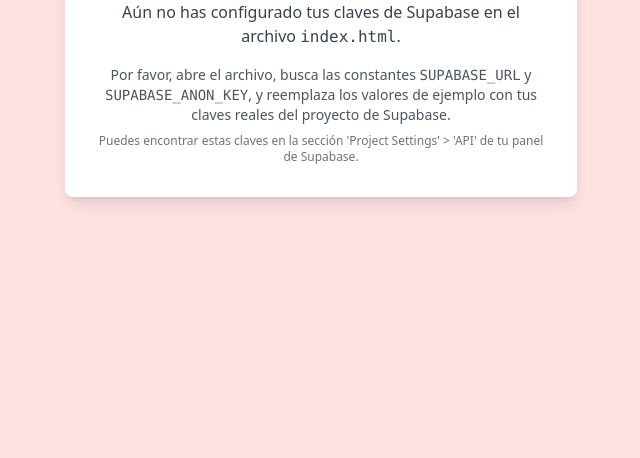
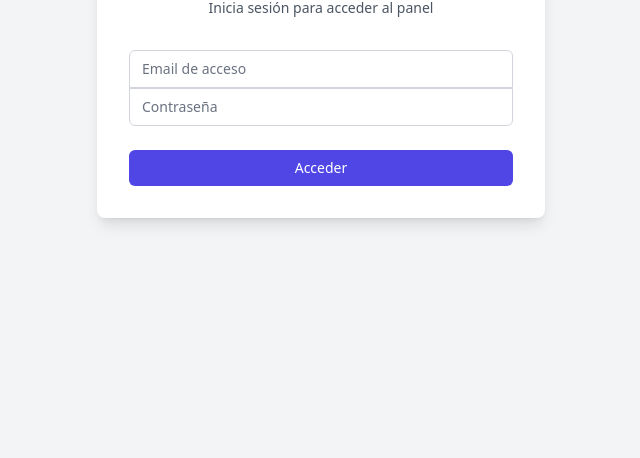
Before and after one commit to carloscarbajales/Agenda-Servicios-Trebol, a plain HTML site: page index.html in a window 1280 px wide. Shown: the part 342-800 px from the top of the page, without its empty margins (319-959 px from the left). Drawn offline with nearby package versions, Linux system fonts and the light colour scheme.

```diff
--- a/index.html
+++ b/index.html
@@ -104,25 +104,8 @@
         const SUPABASE_ANON_KEY = 'eyJhbGciOiJIUzI1NiIsInR5cCI6IkpXVCJ9.eyJpc3MiOiJzdXBhYmFzZSIsInJlZiI6Indod2hkaWZ1bmJvZWVoZmlzcHVtIiwicm9sZSI6ImFub24iLCJpYXQiOjE3NjEwNTU2NjMsImV4cCI6MjA3NjYzMTY2M30.kOZGKXOMyhmzbTezNutKhwQ50Cn3uDFulNASax1sQR8';
 
         // --- VALIDACIÓN DE LA CONFIGURACIÓN ---
-        if (SUPABASE_URL === 'https://whwhdifunboeehfispum.supabase.co' || SUPABASE_ANON_KEY === 'eyJhbGciOiJIUzI1NiIsInR5cCI6IkpXVCJ9.eyJpc3MiOiJzdXBhYmFzZSIsInJlZiI6Indod2hkaWZ1bmJvZWVoZmlzcHVtIiwicm9sZSI6ImFub24iLCJpYXQiOjE3NjEwNTU2NjMsImV4cCI6MjA3NjYzMTY2M30.kOZGKXOMyhmzbTezNutKhwQ50Cn3uDFulNASax1sQR8') {
-            document.body.innerHTML = `
-                <div class="flex items-center justify-center h-screen bg-red-100">
-                    <div class="p-8 bg-white rounded-lg shadow-lg text-center max-w-lg">
-                        <h1 class="text-2xl font-bold text-red-600 mb-4">Error de Configuración</h1>
-                        <p class="text-gray-700">
-                            Aún no has configurado tus claves de Supabase en el archivo <code>index.html</code>.
-                        </p>
-                        <p class="mt-4 text-sm text-gray-600">
-                            Por favor, abre el archivo, busca las constantes <code>SUPABASE_URL</code> y <code>SUPABASE_ANON_KEY</code>, y reemplaza los valores de ejemplo con tus claves reales del proyecto de Supabase.
-                        </p>
-                        <p class="mt-2 text-xs text-gray-500">
-                            Puedes encontrar estas claves en la sección 'Project Settings' > 'API' de tu panel de Supabase.
-                        </p>
-                    </div>
-                </div>
-            `;
-            throw new Error("Supabase keys not configured. Please edit index.html");
-        }
+        // Este bloque se elimina ya que la validación incorrecta causaba el error.
+        // El usuario ya ha introducido las claves.
 
         const supabaseClient = createClient(SUPABASE_URL, SUPABASE_ANON_KEY);
 
```
